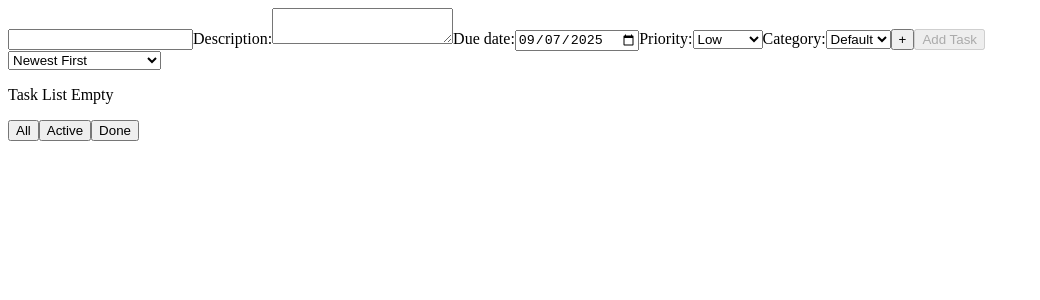
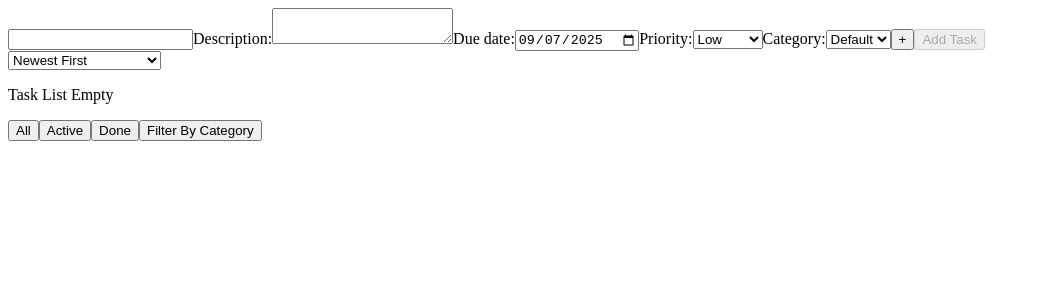
Before and after one commit to dejanpls/taskmate, a React (Vite) app: page / in a window 1280 px wide. Shown: the top 300 px of the page, without its empty margins (0-1040 px from the left). Built offline with nearby package versions, Linux system fonts and the light colour scheme.

Commit message:
feat(Tabs): update filter tab name

```diff
--- a/src/components/Tabs.jsx
+++ b/src/components/Tabs.jsx
@@ -1,4 +1,4 @@
-export default function Tabs({ handleFilter }) {
+export default function Tabs({ setShowFilter, handleFilter }) {
   return (
     <div>
       <button onClick={handleFilter} value="all" type="button">
@@ -10,6 +10,13 @@ export default function Tabs({ handleFilter }) {
       <button onClick={handleFilter} value="done" type="button">
         Done
       </button>
+      <button
+        onClick={() => setShowFilter((prev) => !prev)}
+        value="filter"
+        type="button"
+      >
+        Filter By Category
+      </button>
     </div>
   );
 }
```
